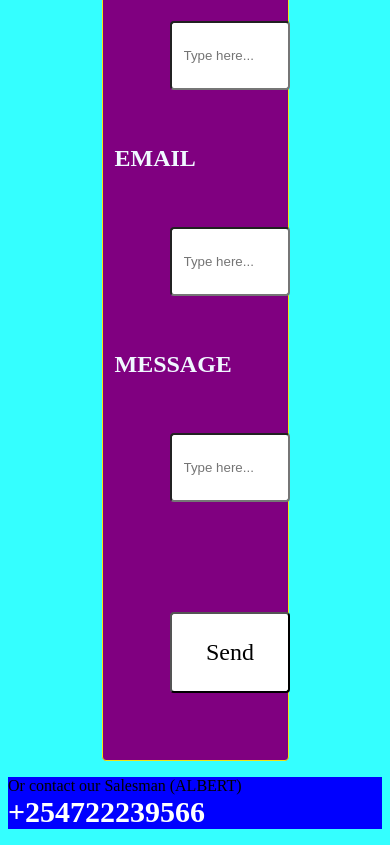
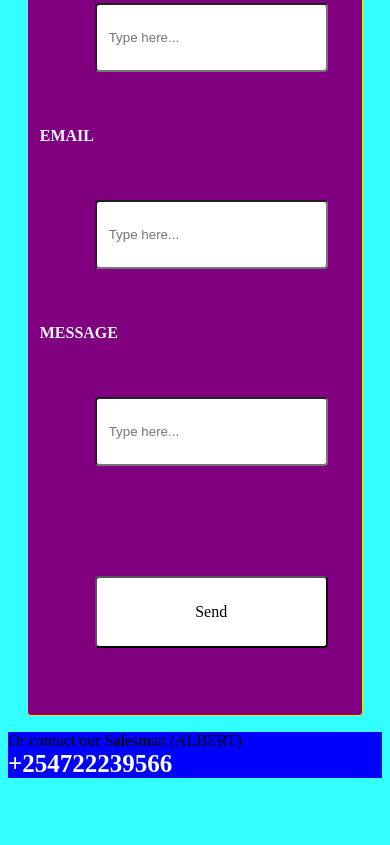
Before and after one commit to MurimbiMuriuki/NairobiTimber, a plain HTML site: page contactus.html in a window 390 px wide. Shown: the part 789-1634 px from the top of the page. After the commit the page ends 1583 px from the top, so only its background shows below. Drawn offline with Linux system fonts and the light colour scheme.

Commit message:
Update style.css

```diff
--- a/style.css
+++ b/style.css
@@ -158,7 +158,7 @@ span.contactus
 }
 @media screen and (max-width: 600px) {
     .no {
-        font-size: 30px; /* Adjust font size for smaller screens */
+        font-size: 25px; /* Adjust font size for smaller screens */
     }
 
 }
@@ -217,6 +217,13 @@ span.contactus
   font-size: x-large;
   font-weight: 700;
 }
+@media screen and (max-width: 600px) {
+    #contactus {
+        width: 90%; /* Adjust width for smaller screens */
+        font-size: medium; /* Adjust font size for smaller screens */
+    }
+
+}
 #message{
     height: 200px;
 }
```
